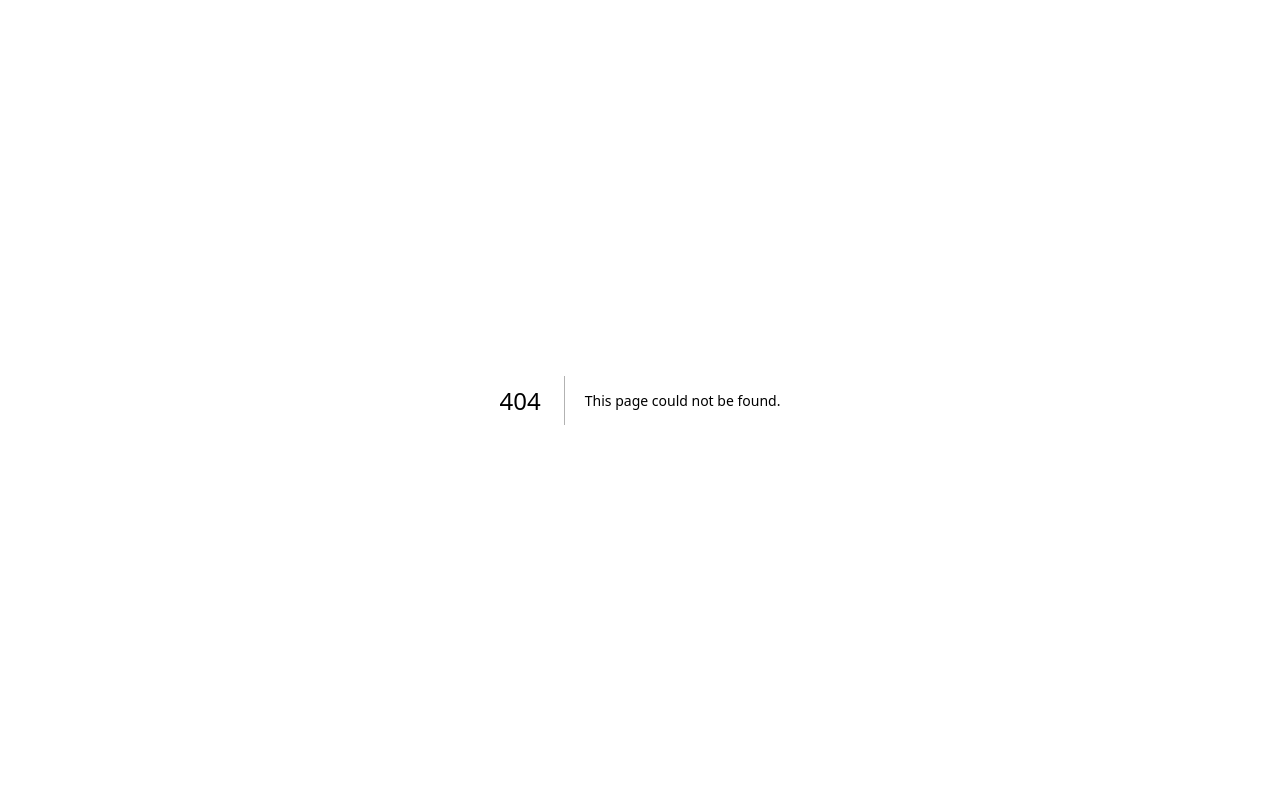
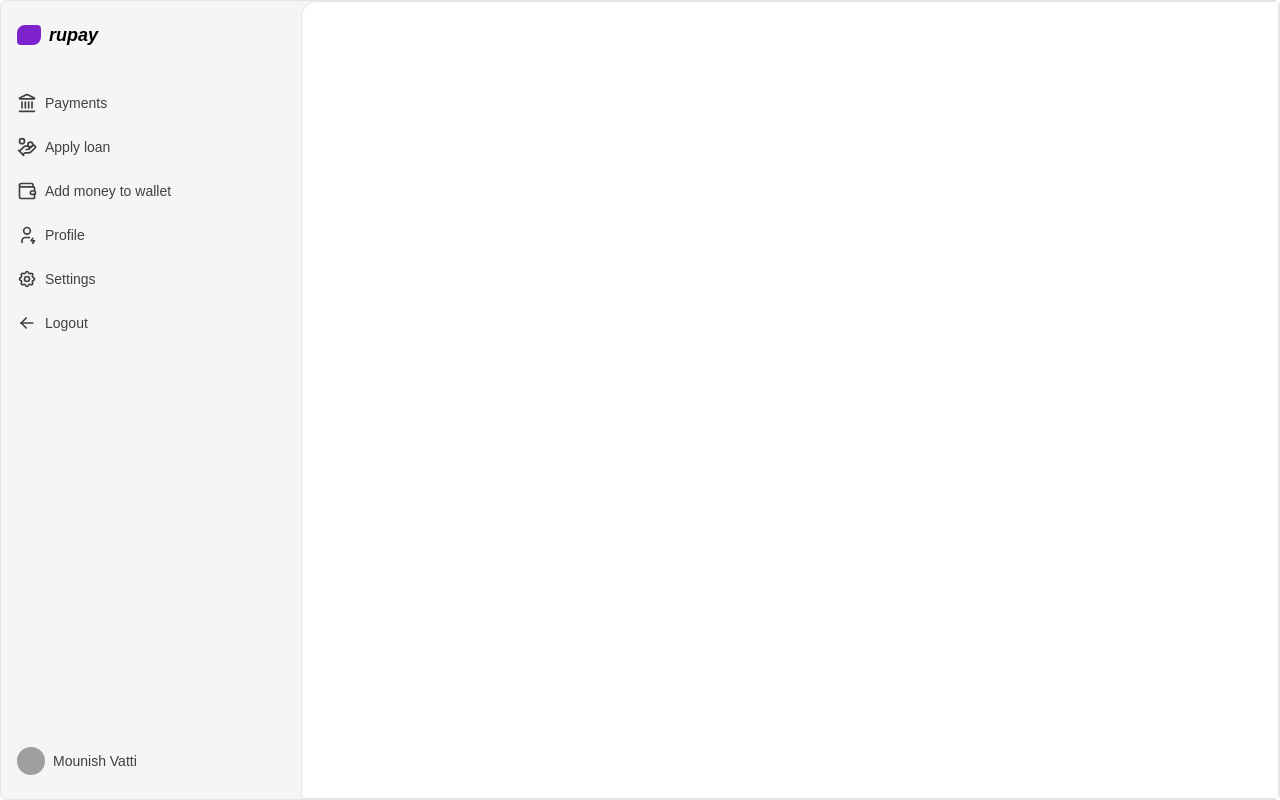
Before and after one commit to mounishvatti/mintpay, a Next.js app: page /banking/dashboard in a window 1280 px wide. Before the commit this address had no page. Built offline with nearby package versions, Linux system fonts and the light colour scheme; grey boxes are pictures that could not be loaded.

Commit message:
added user dashboard

```diff
--- a/app/(auth)/login/page.tsx
+++ b/app/(auth)/login/page.tsx
@@ -35,7 +35,7 @@
       <div className="flex flex-col gap-4 p-6 md:p-10">
         {/* Signup Form */}
         <div className="flex flex-1 items-center justify-center p-6">
-          <div className="w-full max-w-xs bg-white rounded-xl shadow-lg p-8">
+          <div className="w-full max-w-sm max-h-fit bg-white rounded-xl shadow-lg p-8">
             <LoginForm />
           </div>
         </div>
--- a/app/(auth)/signup/page.tsx
+++ b/app/(auth)/signup/page.tsx
@@ -34,7 +34,7 @@
             {/* Right Section */}
             <div className="flex flex-col gap-4 md:p-10">
                 {/* Signup Form */}
-                <div className="flex flex-1 items-center justify-center bg-white bg-opacity-90 backdrop-blur-3xl rounded-3xl shadow-lg">
+                <div className="flex flex-1 max-w-2xl max-h-svh items-center justify-center bg-white bg-opacity-90 backdrop-blur-3xl rounded-3xl shadow-lg">
                     <div>
                         <SignupForm />
                     </div>
--- /dev/null
+++ b/app/(user)/banking/dashboard/page.tsx
@@ -0,0 +1,148 @@
+"use client";
+import React, { useState } from "react";
+import { Sidebar, SidebarBody, SidebarLink } from "@/components/ui/sidebar";
+import { Landmark, HandCoins, Wallet } from "lucide-react";
+import store from "@/app/store/store";
+import {
+  IconArrowLeft,
+  IconBrandTabler,
+  IconSettings,
+  IconUserBolt,
+} from "@tabler/icons-react";
+import Link from "next/link";
+import { motion } from "framer-motion";
+import Image from "next/image";
+import { cn } from "@/lib/utils";
+
+export default function UserDasboardPage() {
+  const username = store.getState().user.username;
+  const links = [
+    {
+      label: "Payments",
+      href: "#",
+      icon: (
+        <Landmark className="text-neutral-700 dark:text-neutral-200 h-5 w-5 flex-shrink-0" />
+      ),
+    },
+    {
+      label: "Apply loan",
+      href: "#",
+      icon: (
+        <HandCoins className="text-neutral-700 dark:text-neutral-200 h-5 w-5 flex-shrink-0" />
+      ),
+    },
+    {
+      label: "Add money to wallet",
+      href: "#",
+      icon: (
+        <Wallet className="text-neutral-700 dark:text-neutral-200 h-5 w-5 flex-shrink-0" />
+      ),
+    },
+    {
+      label: "Profile",
+      href: "#",
+      icon: (
+        <IconUserBolt className="text-neutral-700 dark:text-neutral-200 h-5 w-5 flex-shrink-0" />
+      ),
+    },
+    {
+      label: "Settings",
+      href: "#",
+      icon: (
+        <IconSettings className="text-neutral-700 dark:text-neutral-200 h-5 w-5 flex-shrink-0" />
+      ),
+    },
+    {
+      label: "Logout",
+      href: "#",
+      icon: (
+        <IconArrowLeft className="text-neutral-700 dark:text-neutral-200 h-5 w-5 flex-shrink-0" />
+      ),
+    },
+  ];
+  const [open, setOpen] = useState(false);
+  return (
+    <div
+      className={cn(
+        "rounded-md flex flex-col md:flex-row bg-gray-100 dark:bg-neutral-800 w-full flex-1 mx-auto border border-neutral-200 dark:border-neutral-700 overflow-hidden",
+        "h-screen" // for your use case, use `h-screen` instead of `h-[60vh]`
+      )}
+    >
+      <Sidebar open={open} setOpen={setOpen} animate={false}>
+        <SidebarBody className="justify-between gap-10">
+          <div className="flex flex-col flex-1 overflow-y-auto overflow-x-hidden">
+            <>
+              <Logo />
+            </>
+            <div className="mt-8 flex flex-col gap-2">
+              {links.map((link, idx) => (
+                <SidebarLink key={idx} link={link} />
+              ))}
+            </div>
+          </div>
+          <div>
+            <SidebarLink
+              link={{
+                label: username || "Mounish Vatti",
+                href: "#",
+                icon: (
+                  <Image
+                    src="https://assets.aceternity.com/manu.png"
+                    className="h-7 w-7 flex-shrink-0 rounded-full"
+                    width={50}
+                    height={50}
+                    alt="Avatar"
+                  />
+                ),
+              }}
+            />
+          </div>
+        </SidebarBody>
+      </Sidebar>
+      <Dashboard />
+    </div>
+  );
+}
+export const Logo = () => {
+  return (
+    <Link
+      href="#"
+      className="font-normal flex space-x-2 items-center text-sm text-black py-1 relative z-20"
+    >
+      <div className="h-5 w-6 bg-purple-700 dark:bg-white rounded-br-lg rounded-tr-sm rounded-tl-lg rounded-bl-sm flex-shrink-0" />
+      <motion.span
+        initial={{ opacity: 0 }}
+        animate={{ opacity: 1 }}
+        className="font-semibold text-black text-lg italic dark:text-white whitespace-pre"
+      >
+        rupay
+      </motion.span>
+    </Link>
+  );
+};
+export const LogoIcon = () => {
+  return (
+    <Link
+      href="#"
+      className="font-normal flex space-x-2 items-center text-sm text-black py-1 relative z-20"
+    >
+      <div className="h-5 w-6 bg-black dark:bg-white rounded-br-lg rounded-tr-sm rounded-tl-lg rounded-bl-sm flex-shrink-0" />
+    </Link>
+  );
+};
+
+// Dummy dashboard component with content
+const Dashboard = () => {
+  return (
+    <div className="flex flex-1">
+      <div className="p-2 md:p-10 rounded-tl-2xl border border-neutral-200 dark:border-neutral-700 bg-white dark:bg-neutral-900 flex flex-col gap-2 flex-1 w-full h-full">
+        <div className="flex gap-2">
+
+        </div>
+        <div className="flex gap-2 flex-1">
+
+        </div>
+      </div>
+    </div>
+  );
+};
--- a/components/login-form.tsx
+++ b/components/login-form.tsx
@@ -57,7 +57,7 @@
       {...props}
     >
       <div className="flex flex-col items-center gap-2 text-center">
-        <h1 className="text-xl font-serif font-bold">Login to your account</h1>
+        <h1 className="text-2xl font-serif font-bold">Login to your account</h1>
       </div>
       <div className="grid gap-6 font-sans">
         <div className="grid gap-2">
@@ -93,12 +93,12 @@
         <Button type="submit" className="w-full">
           Login
         </Button>
-        <div className="relative text-center text-sm after:absolute after:inset-0 after:top-1/2 after:z-0 after:flex after:items-center after:border-t after:border-border">
+        {/* <div className="relative text-center text-sm after:absolute after:inset-0 after:top-1/2 after:z-0 after:flex after:items-center after:border-t after:border-border">
           <span className="relative z-10 bg-background px-2 text-muted-foreground">
             Or continue with
           </span>
-        </div>
-        <Button variant="outline" className="w-full">
+        </div> */}
+        {/* <Button variant="outline" className="w-full">
           <svg xmlns="http://www.w3.org/2000/svg" viewBox="0 0 24 24">
             <path
               d="M12.48 10.92v3.28h7.84c-.24 1.84-.853 3.187-1.787 4.133-1.147 1.147-2.933 2.4-6.053 2.4-4.827 0-8.6-3.893-8.6-8.72s3.773-8.72 8.6-8.72c2.6 0 4.507 1.027 5.907 2.347l2.307-2.307C18.747 1.44 16.133 0 12.48 0 5.867 0 .307 5.387.307 12s5.56 12 12.173 12c3.573 0 6.267-1.173 8.373-3.36 2.16-2.16 2.84-5.213 2.84-7.667 0-.76-.053-1.467-.173-2.053H12.48z"
@@ -106,7 +106,7 @@
             />
           </svg>
           Login with Google
-        </Button>
+        </Button> */}
       </div>
       <div className="text-center text-sm">
         Don&apos;t have an account?{" "}
--- /dev/null
+++ b/components/ui/sidebar.tsx
@@ -0,0 +1,190 @@
+"use client";
+import { cn } from "@/lib/utils";
+import Link, { LinkProps } from "next/link";
+import React, { useState, createContext, useContext } from "react";
+import { AnimatePresence, motion } from "framer-motion";
+import { IconMenu2, IconX } from "@tabler/icons-react";
+
+interface Links {
+  label: string;
+  href: string;
+  icon: React.JSX.Element | React.ReactNode;
+}
+
+interface SidebarContextProps {
+  open: boolean;
+  setOpen: React.Dispatch<React.SetStateAction<boolean>>;
+  animate: boolean;
+}
+
+const SidebarContext = createContext<SidebarContextProps | undefined>(
+  undefined
+);
+
+export const useSidebar = () => {
+  const context = useContext(SidebarContext);
+  if (!context) {
+    throw new Error("useSidebar must be used within a SidebarProvider");
+  }
+  return context;
+};
+
+export const SidebarProvider = ({
+  children,
+  open: openProp,
+  setOpen: setOpenProp,
+  animate = true,
+}: {
+  children: React.ReactNode;
+  open?: boolean;
+  setOpen?: React.Dispatch<React.SetStateAction<boolean>>;
+  animate?: boolean;
+}) => {
+  const [openState, setOpenState] = useState(false);
+
+  const open = openProp !== undefined ? openProp : openState;
+  const setOpen = setOpenProp !== undefined ? setOpenProp : setOpenState;
+
+  return (
+    <SidebarContext.Provider value={{ open, setOpen, animate: animate }}>
+      {children}
+    </SidebarContext.Provider>
+  );
+};
+
+export const Sidebar = ({
+  children,
+  open,
+  setOpen,
+  animate,
+}: {
+  children: React.ReactNode;
+  open?: boolean;
+  setOpen?: React.Dispatch<React.SetStateAction<boolean>>;
+  animate?: boolean;
+}) => {
+  return (
+    <SidebarProvider open={open} setOpen={setOpen} animate={animate}>
+      {children}
+    </SidebarProvider>
+  );
+};
+
+export const SidebarBody = (props: React.ComponentProps<typeof motion.div>) => {
+  return (
+    <>
+      <DesktopSidebar {...props} />
+      <MobileSidebar {...(props as React.ComponentProps<"div">)} />
+    </>
+  );
+};
+
+export const DesktopSidebar = ({
+  className,
+  children,
+  ...props
+}: React.ComponentProps<typeof motion.div>) => {
+  const { open, setOpen, animate } = useSidebar();
+  return (
+    <>
+      <motion.div
+        className={cn(
+          "h-full px-4 py-4 hidden  md:flex md:flex-col bg-neutral-100 dark:bg-neutral-800 w-[300px] flex-shrink-0",
+          className
+        )}
+        animate={{
+          width: animate ? (open ? "300px" : "60px") : "300px",
+        }}
+        onMouseEnter={() => setOpen(true)}
+        onMouseLeave={() => setOpen(false)}
+        {...props}
+      >
+        {children}
+      </motion.div>
+    </>
+  );
+};
+
+export const MobileSidebar = ({
+  className,
+  children,
+  ...props
+}: React.ComponentProps<"div">) => {
+  const { open, setOpen } = useSidebar();
+  return (
+    <>
+      <div
+        className={cn(
+          "h-10 px-4 py-4 flex flex-row md:hidden  items-center justify-between bg-neutral-100 dark:bg-neutral-800 w-full"
+        )}
+        {...props}
+      >
+        <div className="flex justify-end z-20 w-full">
+          <IconMenu2
+            className="text-neutral-800 dark:text-neutral-200"
+            onClick={() => setOpen(!open)}
+          />
+        </div>
+        <AnimatePresence>
+          {open && (
+            <motion.div
+              initial={{ x: "-100%", opacity: 0 }}
+              animate={{ x: 0, opacity: 1 }}
+              exit={{ x: "-100%", opacity: 0 }}
+              transition={{
+                duration: 0.3,
+                ease: "easeInOut",
+              }}
+              className={cn(
+                "fixed h-full w-full inset-0 bg-white dark:bg-neutral-900 p-10 z-[100] flex flex-col justify-between",
+                className
+              )}
+            >
+              <div
+                className="absolute right-10 top-10 z-50 text-neutral-800 dark:text-neutral-200"
+                onClick={() => setOpen(!open)}
+              >
+                <IconX />
+              </div>
+              {children}
+            </motion.div>
+          )}
+        </AnimatePresence>
+      </div>
+    </>
+  );
+};
+
+export const SidebarLink = ({
+  link,
+  className,
+  ...props
+}: {
+  link: Links;
+  className?: string;
+  props?: LinkProps;
+}) => {
+  const { open, animate } = useSidebar();
+  return (
+    <Link
+      href={link.href}
+      className={cn(
+        "flex items-center justify-start gap-2  group/sidebar py-2",
+        className
+      )}
+      {...props}
+    >
+      {link.icon}
+
+      <motion.span
+        animate={{
+          display: animate ? (open ? "inline-block" : "none") : "inline-block",
+          opacity: animate ? (open ? 1 : 0) : 1,
+        }}
+        className="text-neutral-700 dark:text-neutral-200 text-sm group-hover/sidebar:translate-x-1 transition duration-150 whitespace-pre inline-block !p-0 !m-0"
+      >
+        {link.label}
+      </motion.span>
+    </Link>
+  );
+};
--- a/next.config.ts
+++ b/next.config.ts
@@ -3,7 +3,7 @@
 const nextConfig: NextConfig = {
   /* config options here */
   images: {
-    domains: ["res.cloudinary.com"],
+    domains: ["res.cloudinary.com", "assets.aceternity.com"],
   },
 };
 
--- a/package.json
+++ b/package.json
@@ -14,6 +14,7 @@
     "@radix-ui/react-slot": "^1.1.1",
     "@react-email/components": "^0.0.32",
     "@reduxjs/toolkit": "^2.5.0",
+    "@tabler/icons-react": "^3.28.1",
     "@types/bcrypt": "^5.0.2",
     "@types/express": "^5.0.0",
     "@types/jsonwebtoken": "^9.0.7",
@@ -23,6 +24,7 @@
     "clsx": "^2.1.1",
     "date-fns": "^3.6.0",
     "express": "^4.21.2",
+    "framer-motion": "^12.0.0",
     "input-otp": "^1.4.1",
     "jsonwebtoken": "^9.0.2",
     "lucide-react": "^0.469.0",
```
Also changed, not shown: app/(user)/banking/user-dashboard/page.tsx (deleted), 1 other file (tests, documents, lock files or other folders).
